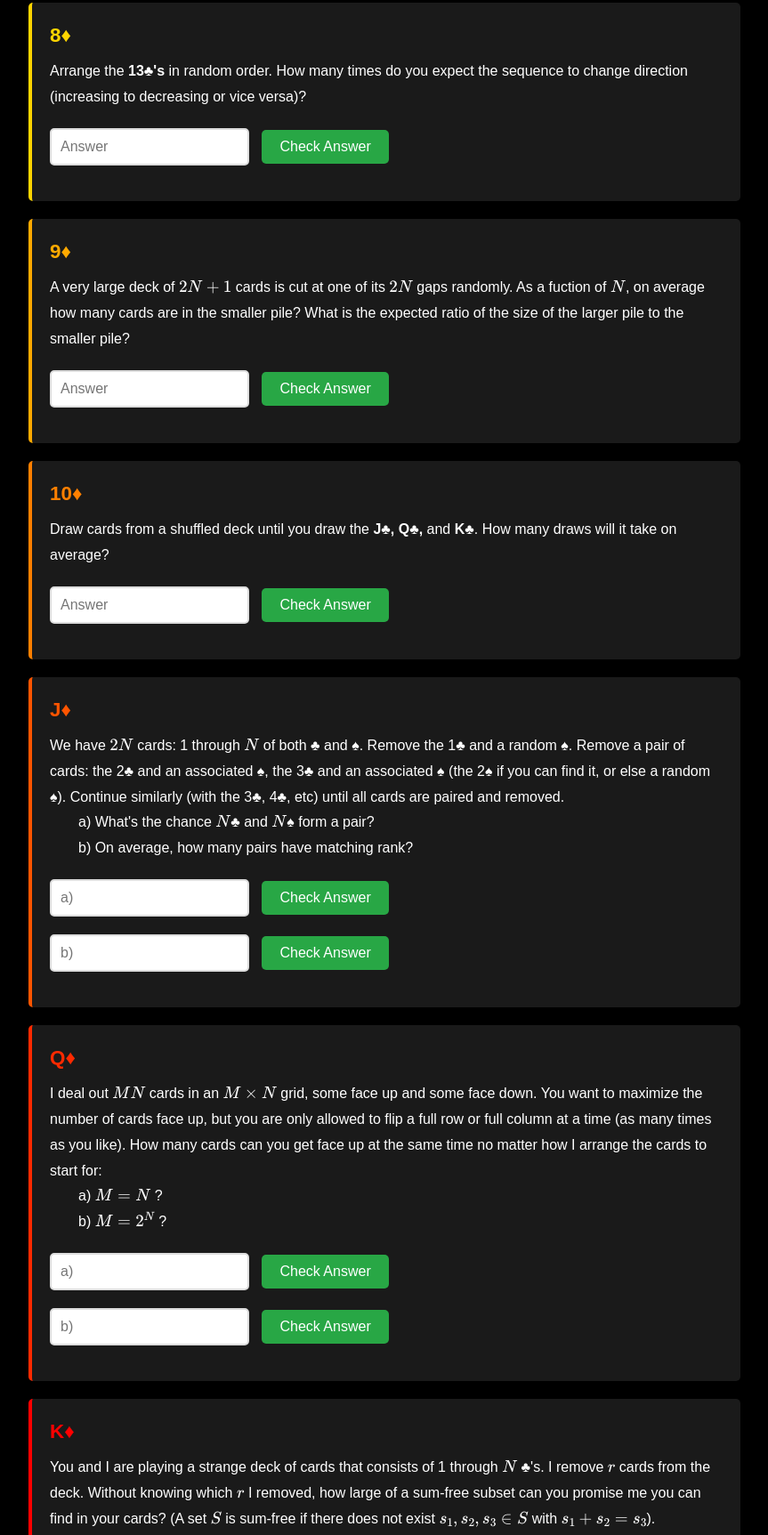
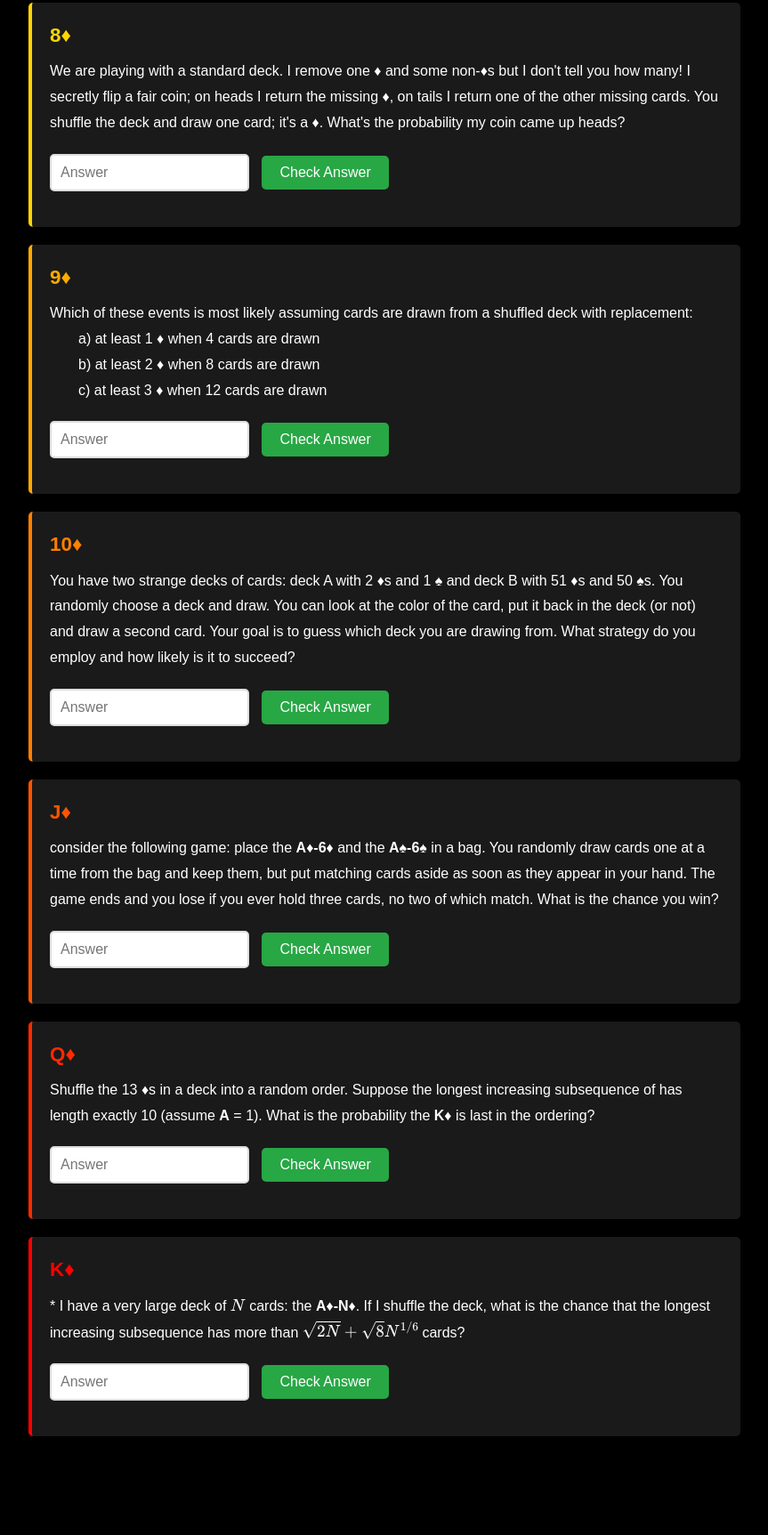
Before and after one commit to RCTGamer/JS_ProbabilityCards, a website: page jane-street/classical-probability.html in a window 1280 px wide. Shown: the part 2083-3808 px from the top of the page at 89% size, without its empty margins (208-1071 px from the left). After the commit the page ends 3777 px from the top, so only its background shows below. Drawn offline with nearby package versions, Linux system fonts and the light colour scheme.

Commit message:
Finished diamond questions

```diff
--- a/jane-street/classical-probability.html
+++ b/jane-street/classical-probability.html
@@ -287,8 +287,10 @@
         <div class="problem">
             <h3>8♦</h3>
             <p>
-                Arrange the <strong>13♣'s</strong> in random order. How many times do you expect the
-                sequence to change direction (increasing to decreasing or vice versa)?
+                We are playing with a standard deck. I remove one ♦ and some non-♦s but I don't
+                tell you how many! I secretly flip a fair coin; on heads I return the missing ♦,
+                on tails I return one of the other missing cards. You shuffle the deck and draw
+                one card; it's a ♦. What's the probability my coin came up heads?
             </p>
             <div class="answer-section">
                 <input type="number" id="answer8" placeholder="Answer">
@@ -300,9 +302,11 @@
         <div class="problem">
             <h3>9♦</h3>
             <p>
-                A very large deck of $2N+1$ cards is cut at one of its $2N$ gaps randomly.
-                As a fuction of $N$, on average how many cards are in the smaller pile?
-                What is the expected ratio of the size of the larger pile to the smaller pile?
+                Which of these events is most likely assuming cards are drawn from a shuffled deck
+                with replacement:
+                <span class="tab-indent">a) at least 1 ♦ when 4 cards are drawn</span>
+                <span class="tab-indent">b) at least 2 ♦ when 8 cards are drawn</span>
+                <span class="tab-indent">c) at least 3 ♦ when 12 cards are drawn</span>
             </p>
             <div class="answer-section">
                 <input type="number" id="answer9" placeholder="Answer">
@@ -314,8 +318,11 @@
         <div class="problem">
             <h3>10♦</h3>
             <p>
-                Draw cards from a shuffled deck until you draw the <strong> J♣, Q♣,</strong> and
-                <strong> K♣</strong>. How many draws will it take on average?
+                You have two strange decks of cards: deck A with 2 ♦s and 1 ♠ and deck B
+                with 51 ♦s and 50 ♠s. You randomly choose a deck and draw. You can look at the
+                color of the card, put it back in the deck (or not) and draw a second card.
+                Your goal is to guess which deck you are drawing from. What strategy do you
+                employ and how likely is it to succeed?
             </p>
             <div class="answer-section">
                 <input type="number" id="answer10" placeholder="Answer">
@@ -327,55 +334,39 @@
         <div class="problem">
             <h3>J♦</h3>
             <p>
-                We have $2N$ cards: 1 through $N$ of both ♣ and ♠. Remove the 1♣ and a random ♠.
-                Remove a pair of cards: the 2♣ and an associated ♠, the 3♣ and an associated ♠
-                (the 2♠ if you can find it, or else a random ♠). Continue similarly (with the
-                3♣, 4♣, etc) until all cards are paired and removed.
-                <span class="tab-indent">a) What's the chance $N$♣ and $N$♠ form a pair?</span>
-                <span class="tab-indent">b) On average, how many pairs have matching rank?</span>
+                consider the following game: place the <strong>A♦-6♦</strong> and the
+                <strong>A♠-6♠</strong> in a bag. You randomly draw cards one at a time from the
+                bag and keep them, but put matching cards aside as soon as they appear in your hand.
+                The game ends and you lose if you ever hold three cards, no two of which match.
+                What is the chance you win?
             </p>
             <div class="answer-section">
-                <input type="number" id="answerJa" placeholder="a)">
-                <button onclick="checkAnswer('Ja', 7)">Check Answer</button>
-                <div id="resultJa" class="result" style="display: none;"></div>
-            </div>
-            <div class="answer-section">
-                <input type="number" id="answerJb" placeholder="b)">
-                <button onclick="checkAnswer('Jb', 14)">Check Answer</button>
-                <div id="resultJb" class="result" style="display: none;"></div>
+                <input type="number" id="answerJ" placeholder="Answer">
+                <button onclick="checkAnswer('J', 7)">Check Answer</button>
+                <div id="resultJ" class="result" style="display: none;"></div>
             </div>
         </div>
 
         <div class="problem">
             <h3>Q♦</h3>
             <p>
-                I deal out $MN$ cards in an $M\times N$ grid, some face up and some face down.
-                You want to maximize the number of cards face up, but you are only allowed
-                to flip a full row or full column at a time (as many times as you like). How many
-                cards can you get face up at the same time no matter how I arrange the cards to
-                start for:
-                <span class="tab-indent">a) $M = N$ ?</span>
-                <span class="tab-indent">b) $M = 2^N$ ?</span>
+                Shuffle the 13 ♦s in a deck into a random order. Suppose the longest increasing
+                subsequence of has length exactly 10 (assume <strong>A</strong> = 1). What is the
+                probability the <strong>K♦</strong> is last in the ordering?
             </p>
             <div class="answer-section">
-                <input type="number" id="answerQa" placeholder="a)">
-                <button onclick="checkAnswer('Qa', 7)">Check Answer</button>
-                <div id="resultQa" class="result" style="display: none;"></div>
-            </div>
-            <div class="answer-section">
-                <input type="number" id="answerQb" placeholder="b)">
-                <button onclick="checkAnswer('Qb', 14)">Check Answer</button>
-                <div id="resultJb" class="result" style="display: none;"></div>
+                <input type="number" id="answerQ" placeholder="Answer">
+                <button onclick="checkAnswer('Q', 7)">Check Answer</button>
+                <div id="resultQ" class="result" style="display: none;"></div>
             </div>
         </div>
 
         <div class="problem">
             <h3>K♦</h3>
             <p>
-                You and I are playing a strange deck of cards that consists of 1 through $N$ ♣'s.
-                I remove $r$ cards from the deck. Without knowing which $r$ I removed, how large
-                of a sum-free subset can you promise me you can find in your cards? (A set $S$ is
-                sum-free if there does not exist $s_1, s_2, s_3 \in S$ with $s_1 + s_2 = s_3$).
+                * I have a very large deck of $N$ cards: the <strong>A♦-N♦</strong>. If I shuffle
+                the deck, what is the chance that the longest increasing subsequence has
+                more than $\sqrt{2N} + \sqrt{8}N^{1/6}$ cards?
             </p>
             <div class="answer-section">
                 <input type="number" id="answerK" placeholder="Answer">
```
